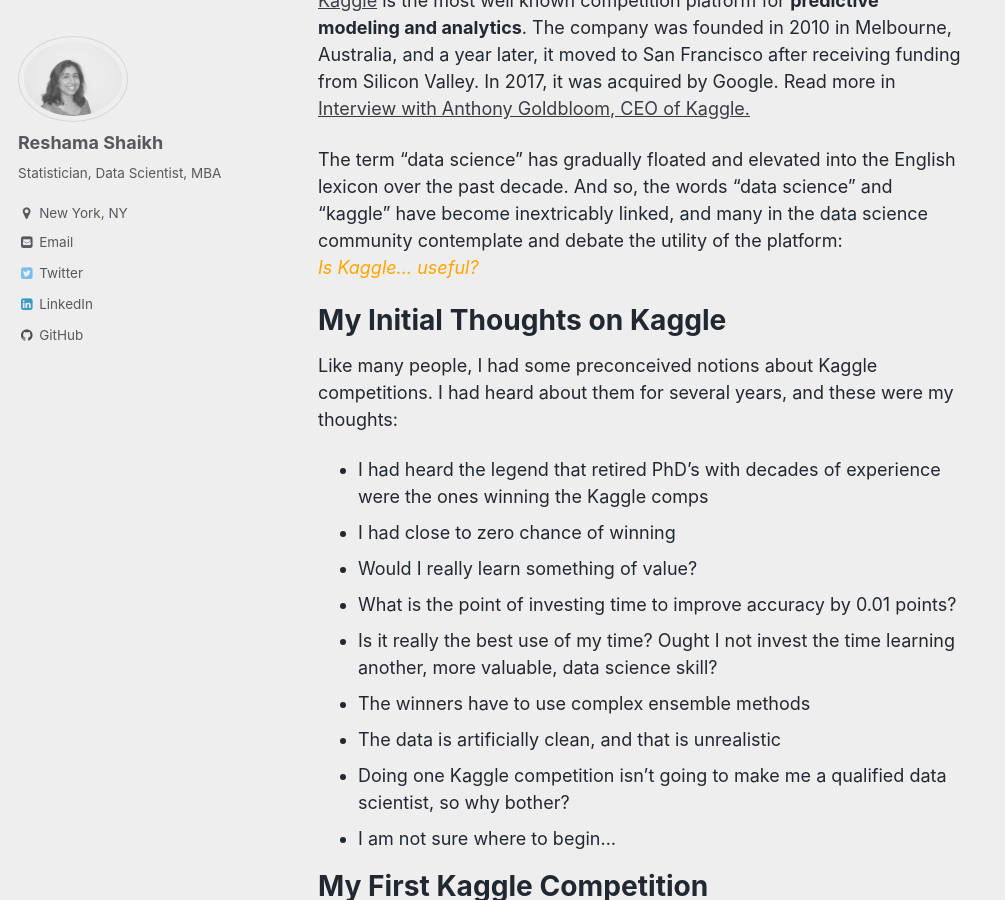
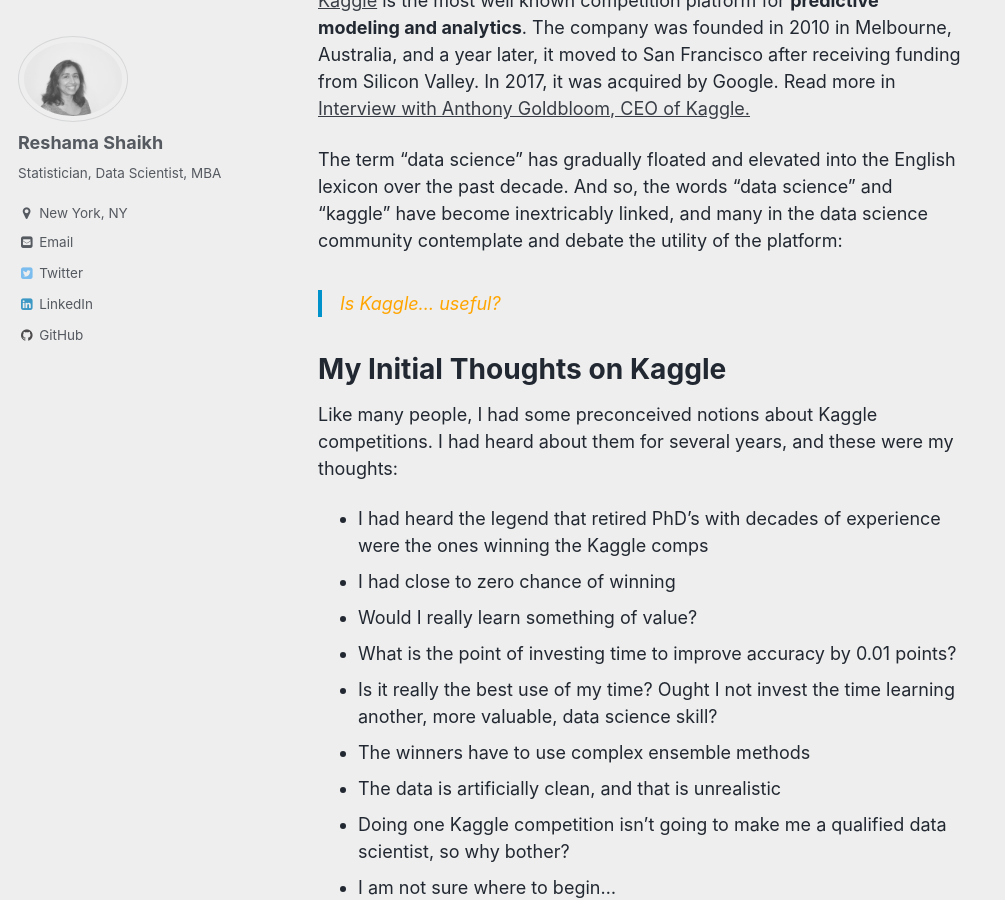
Before and after one commit to reshamas/reshamas.github.io, a Jekyll site: the page built from _posts/2018-04-19-to-kaggle-or-not.md, in a window 1280 px wide and 900 px high, scrolled down 302 px. Shown: the whole window, without its empty margins (0-1005 px from the left). Built offline with Jekyll 4.4.1, drawn with Linux system fonts in a browser that asks for light colours.

Commit message:
Update 2018-04-19-to-kaggle-or-not.md

```diff
--- a/_posts/2018-04-19-to-kaggle-or-not.md
+++ b/_posts/2018-04-19-to-kaggle-or-not.md
@@ -5,7 +5,7 @@
 [Kaggle](https://www.kaggle.com/) is the most well known competition platform for **predictive modeling and analytics**.  The company was founded in 2010 in Melbourne, Australia, and a year later, it moved to San Francisco after receiving funding from Silicon Valley.  In 2017, it was acquired by Google.  Read more in [Interview with Anthony Goldbloom, CEO of Kaggle.](https://medium.com/implodinggradients/ama-with-anthony-goldbloom-ceo-of-kaggle-the-open-data-science-platform-6a2012538316)
 
 The term “data science” has gradually floated and elevated into the English lexicon over the past decade.  And so, the words “data science” and “kaggle” have become inextricably linked, and many in the data science community contemplate and debate the utility of the platform:
-<a   style="color:orange; font:italic"><i>Is Kaggle... useful?</i></a>
+> <a   style="color:orange; font:italic"><i>Is Kaggle... useful?</i></a>
 
 # My Initial Thoughts on Kaggle
 Like many people, I had some preconceived notions about Kaggle competitions.  I had heard about them for several years, and these were my thoughts:
```
